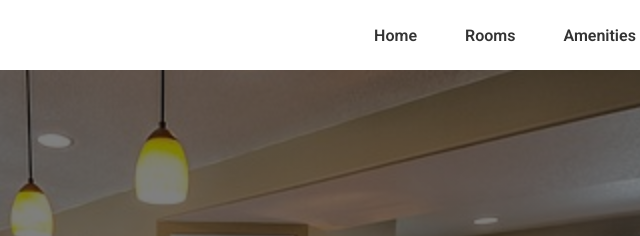
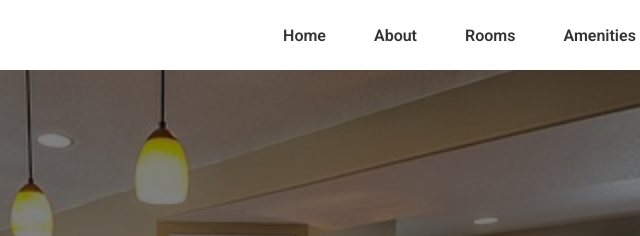
Before and after one commit to Maunducyrus/urban-haven-landing-page, a website built with Vite: page index.html in a window 1280 px wide. Shown: the top 236 px of the page, 452-1092 px from the left. Built offline with nearby package versions, Linux system fonts and the light colour scheme.

Commit message:
debugging

```diff
--- a/index.html
+++ b/index.html
@@ -19,6 +19,7 @@
       <nav class="navbar">
         <ol class="nav-list">
           <li class="nav-list-item"><a href="#">Home</a></li>
+          <li class="nav-list-item"><a href="#">About</a></li>
           <li class="nav-list-item"><a href="#rooms">Rooms</a></li>
           <li class="nav-list-item"><a href="#amenities">Amenities</a></li>
           <li class="nav-list-item"><a href="#contact">Contact</a></li>
```
